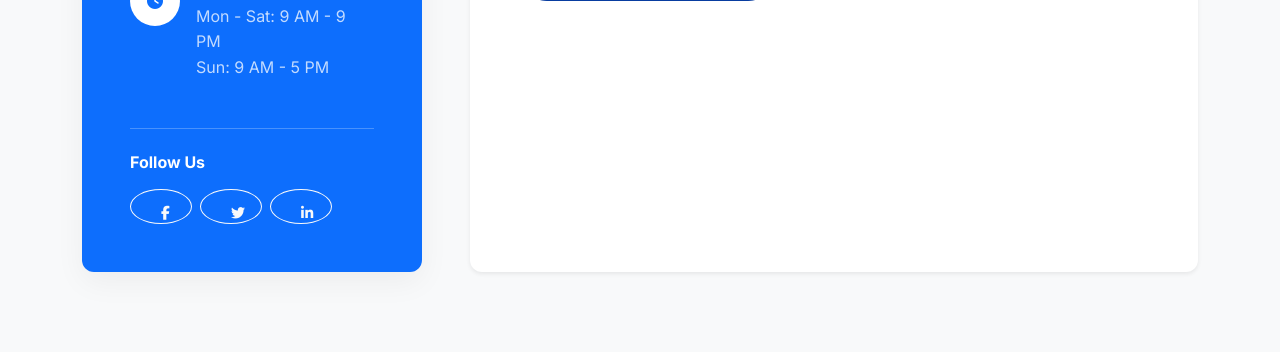
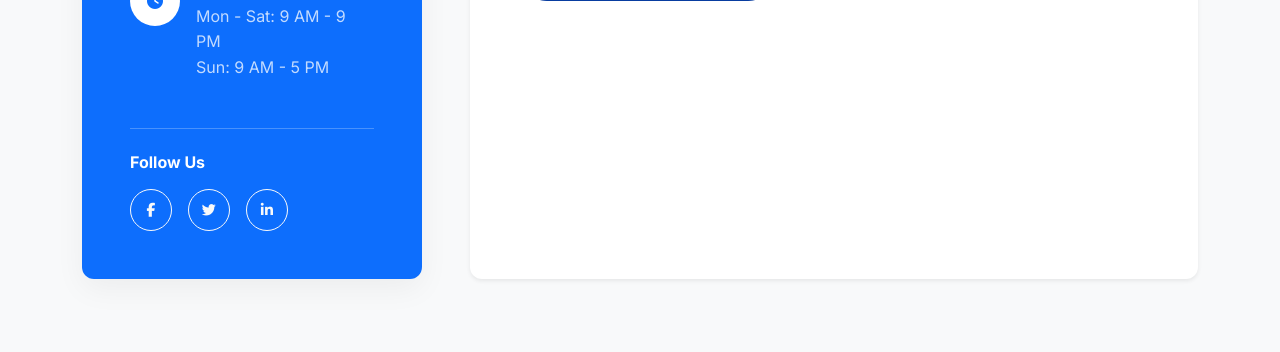
Before and after one commit to yadav-v/OmIndustriesIndia, a Flask app: page /contact in a window 1280 px wide. Shown: the part 1426-1778 px from the top of the page. Run offline with Flask 3, Linux system fonts and the light colour scheme; some libraries are stand-ins or nearby versions.

Commit message:
change in contact

```diff
--- a/templates/public/base_public.html
+++ b/templates/public/base_public.html
@@ -4,6 +4,7 @@
   <meta charset="UTF-8" />
   <meta name="viewport" content="width=device-width, initial-scale=1.0" />
   <title>{{ title }}</title>
+   <link rel="icon" type="png" href="{{ url_for('static', filename='image/logo.png') }}">
 
   <!-- Fonts & Icons -->
   <link rel="preconnect" href="https://fonts.googleapis.com">
--- a/templates/public/components/header_public.html
+++ b/templates/public/components/header_public.html
@@ -1,4 +1,6 @@
 <header class="sticky-top">
+
+
     <!-- Top Bar -->
     <div class="bg-dark text-white py-2 d-none d-lg-block">
         <div class="container">
--- a/templates/public/pages/contact.html
+++ b/templates/public/pages/contact.html
@@ -84,10 +84,10 @@
 
           <div class="mt-5 pt-4 border-top border-light border-opacity-25">
             <h6 class="fw-bold mb-3">Follow Us</h6>
-            <div class="d-flex">
-              <a href="#" class="btn btn-sm btn-outline-light rounded-circle me-2" style="width: 35px; height: 35px;"><i class="fab fa-facebook-f"></i></a>
-              <a href="#" class="btn btn-sm btn-outline-light rounded-circle me-2" style="width: 35px; height: 35px;"><i class="fab fa-twitter"></i></a>
-              <a href="#" class="btn btn-sm btn-outline-light rounded-circle" style="width: 35px; height: 35px;"><i class="fab fa-linkedin-in"></i></a>
+            <div class="social-links d-flex gap-3 flex-wrap">
+              <a href="#" class="btn btn-outline-light btn-sm rounded-circle d-flex align-items-center justify-content-center p-0" style="width: 42px; height: 42px;"><i class="fab fa-facebook-f"></i></a>
+              <a href="#" class="btn btn-sm btn-outline-light rounded-circle d-flex align-items-center justify-content-center p-0" style="width: 42px; height: 42px;"><i class="fab fa-twitter"></i></a>
+              <a href="#" class="btn btn-sm btn-outline-light rounded-circle d-flex align-items-center justify-content-center p-0" style="width: 42px; height: 42px;"><i class="fab fa-linkedin-in"></i></a>
             </div>
           </div>
         </div>
```
